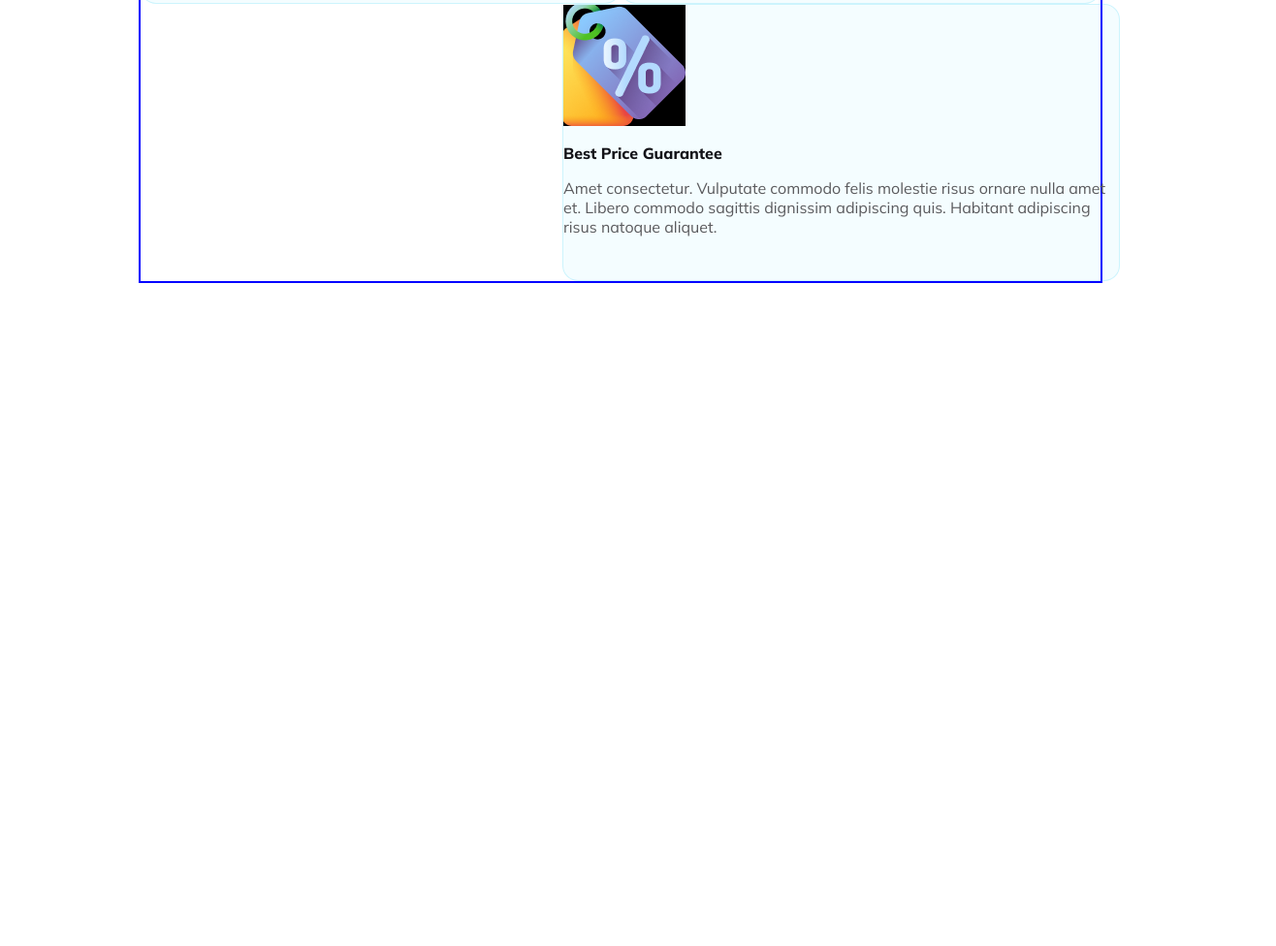
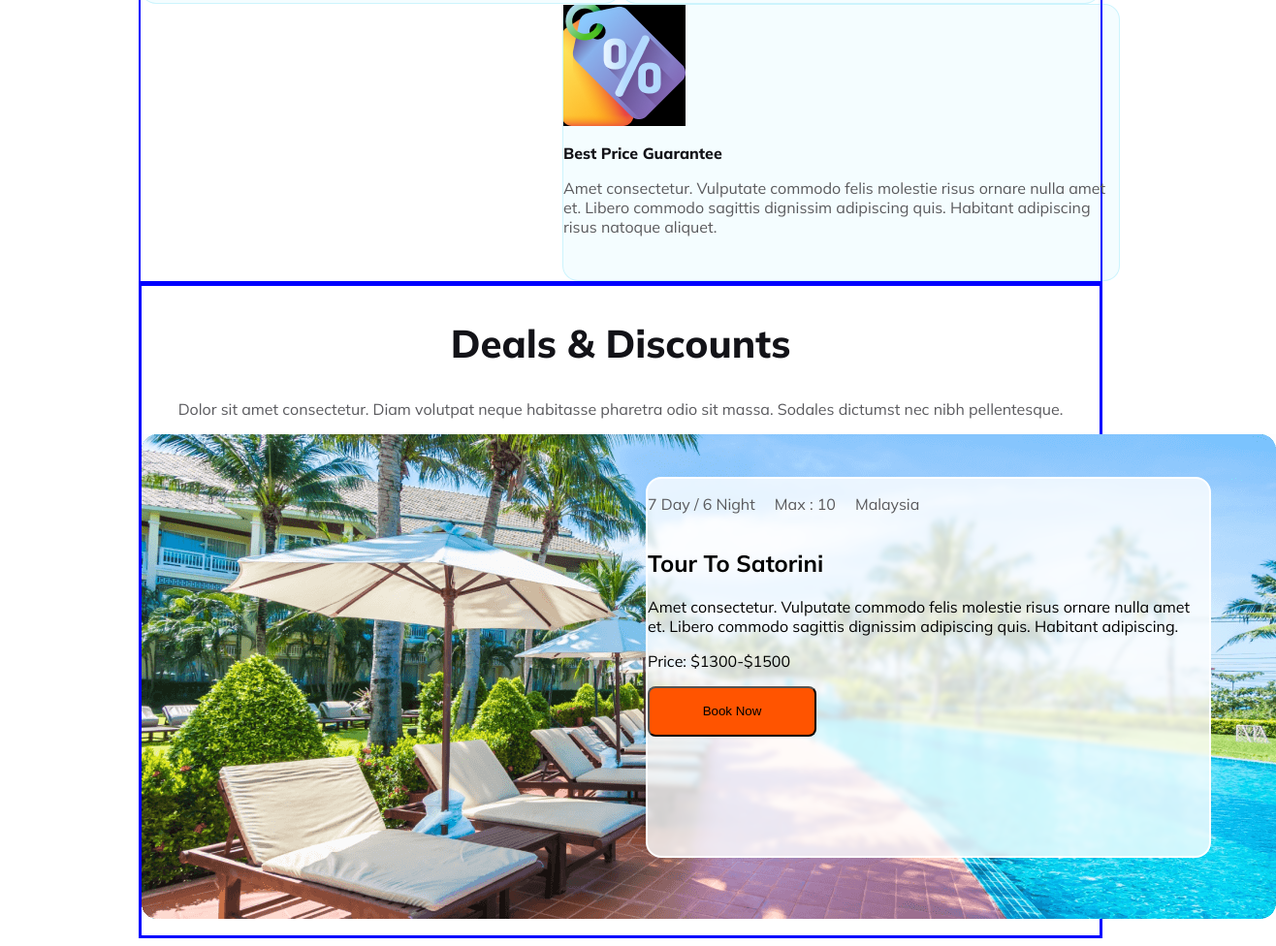
Before and after one commit to arifulislamk/assignment-two, a plain HTML site: page index.html in a window 1280 px wide. Shown: the part 2993-3969 px from the top of the page at 97% size, 1316 px wide, since content can reach past the window. Before the commit the page ends 3293 px from the top, so only its background shows below. Drawn offline with Linux system fonts and the light colour scheme.

Commit message:
added deal and discont section

```diff
--- a/index.html
+++ b/index.html
@@ -35,7 +35,8 @@
         </nav>
         <div class="banner">
             <h2 class="explore-title">Explore Your Travel</h2>
-            <p class="discription">Dolor sit amet consectetur. Nullam suspendisse vitae ultricies dolor adipiscing. In
+            <p class="discription-dolor">Dolor sit amet consectetur. Nullam suspendisse vitae ultricies dolor
+                adipiscing. In
                 et odio <br> enim ac quis
                 sapien urna eu phasellus.</p>
             <div class="input-container">
@@ -101,7 +102,8 @@
         <section class="full-why-choose-section">
             <div class="p-h2-container">
                 <h2 class="title">Why Choose Us</h2>
-                <p class="discription-">Dolor sit amet consectetur. Diam volutpat neque habitasse pharetra odio sit massa. Sodales dictumst
+                <p class="discription">Dolor sit amet consectetur. Diam volutpat neque habitasse pharetra odio sit
+                    massa. Sodales dictumst
                     nec
                     nibh pellentesque.</p>
             </div>
@@ -129,6 +131,28 @@
                 </p>
             </div>
         </section>
+        <!-- Deals and Discount html  -->
+        <section class="deals-full-container">
+            <h2 class="deals-title">Deals & Discounts</h2>
+            <p class="discription-title">Dolor sit amet consectetur. Diam volutpat neque habitasse pharetra odio sit
+                massa. Sodales dictumst nec nibh pellentesque.</p>
+            <div class="deals-banner-img">
+                <img src="./Images/Group 39.png" alt="">
+            </div>
+            <div class="card-satorini">
+                <div class="min-container">
+                    <p class="mini-text">7 Day / 6 Night</p>
+                    <p class="mini-text">Max : 10</p>
+                    <p class="mini-text">Malaysia</p>
+                </div>
+                <h2 class="satorini-title">Tour To Satorini</h2>
+                <p class="discription-eight">Amet consectetur. Vulputate commodo felis
+                    molestie risus ornare nulla amet et. Libero commodo sagittis dignissim adipiscing quis.
+                    Habitant adipiscing.</p>
+                <p class="Price">Price: $1300-$1500</p>
+                <button class="btn-two">Book Now</button>
+            </div>
+        </section>
     </main>
     <footer>
 
--- a/styles/makeup.css
+++ b/styles/makeup.css
@@ -1,6 +1,21 @@
 /* Common share styles */
 body {
     font-family: 'Mulish', sans-serif;
+}
+
+.title,
+.deals-title {
+    color: #131318;
+    text-align: center;
+    font-size: 2.5rem;
+    font-weight: 800;
+}
+
+.discription {
+    color: rgba(19, 19, 24, 0.70);
+    text-align: center;
+    font-size: 1rem;
+    font-weight: 400;
 }
 
 .btn-1,
@@ -86,7 +101,7 @@ nav .img-logo {
     padding-left: 287px;
 }
 
-.discription {
+.discription-dolor {
     color: #FFF;
     text-align: center;
     font-size: 1rem;
@@ -147,9 +162,10 @@ nav .img-logo {
 }
 
 /* nine-img container styles  */
-.container-full{
+.container-full {
     margin: 0px 120px;
 }
+
 .Destination-title {
     color: #131318;
     text-align: center;
@@ -169,6 +185,7 @@ nav .img-logo {
     margin-top: 100px;
     margin-bottom: 48px;
 }
+
 .first-two-img,
 .second-three-img,
 .last-two-img {
@@ -180,27 +197,16 @@ nav .img-logo {
 }
 
 /* why choose us section styles  */
-.full-why-choose-section{
-  margin: 0px 135px;
-  border: 2px solid blue;
-}
-.title {
-    color: #131318;
-    text-align: center;
-    font-size: 2.5rem;
-    font-weight: 800;
+.full-why-choose-section {
+    margin: 0px 135px;
+    border: 2px solid blue;
 }
 
-.discription- {
-    color: rgba(19, 19, 24, 0.70);
-    text-align: center;
-    font-size: 1rem;
-    font-weight: 400;
-}
-.two-card{
+.two-card {
     display: flex;
     justify-content: space-evenly;
 }
+
 .card {
     width: 573px;
     height: 284px;
@@ -220,8 +226,44 @@ nav .img-logo {
     font-size: 1rem;
     font-weight: 400;
 }
-#last-card{
+
+#last-card {
     margin: 0px 435px;
+}
+
+/* <!-- Deals and Discount stylels  --> */
+.deals-full-container {
+    margin: 0px 135px;
+    border: 3px solid blue;
+    height: 670px;
+}
+
+.discription-title {
+    color: rgba(19, 19, 24, 0.70);
+    text-align: center;
+    font-size: 1rem;
+    font-weight: 400;
+}
+
+.card-satorini {
+    border-radius: 16px;
+    border: 2px solid #FFF;
+    background: rgba(255, 255, 255, 0.80);
+    backdrop-filter: blur(2.5px);
+    width: 579px;
+    height: 389px;
+    /* border: 3px solid black; */
+    transform: translate(520px , -460px);
+    position: relative;
+}
+.min-container{
+    display: flex;
+    gap: 20px;
+}
+.mini-text {
+    color: #5A5A5D;
+    font-size: 1rem;
+    font-weight: 400;
 }
 
 /* Footer part styles */
```
